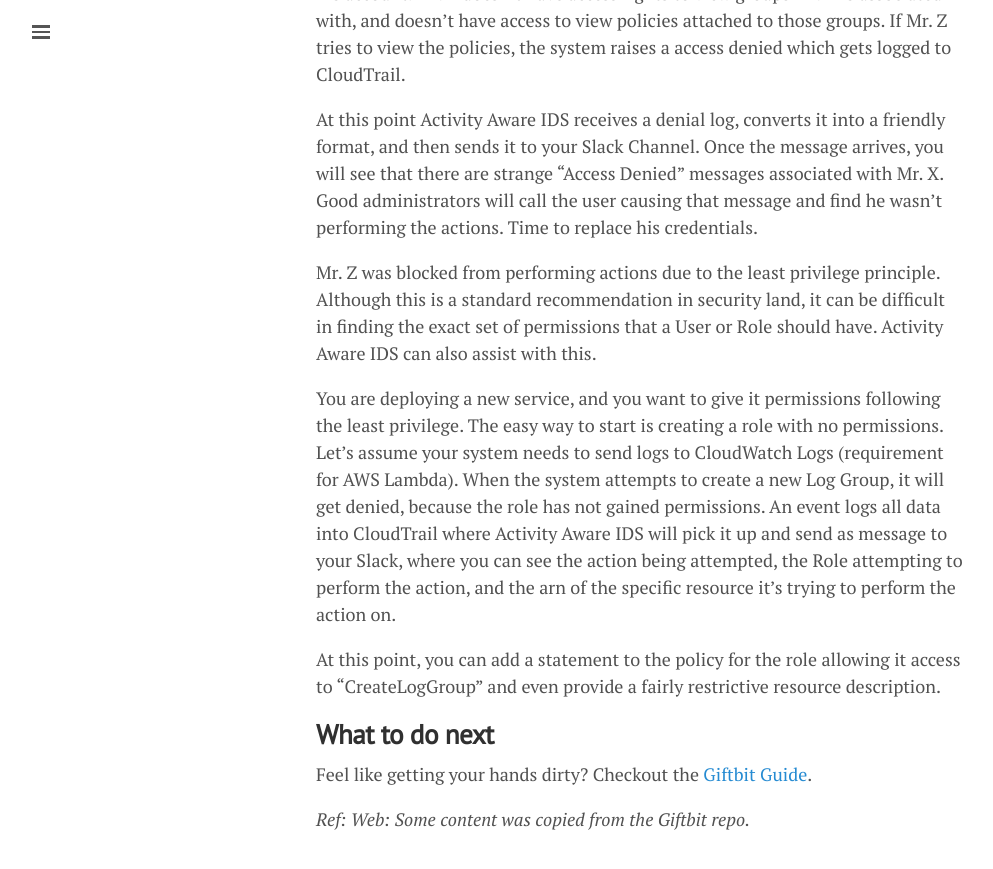
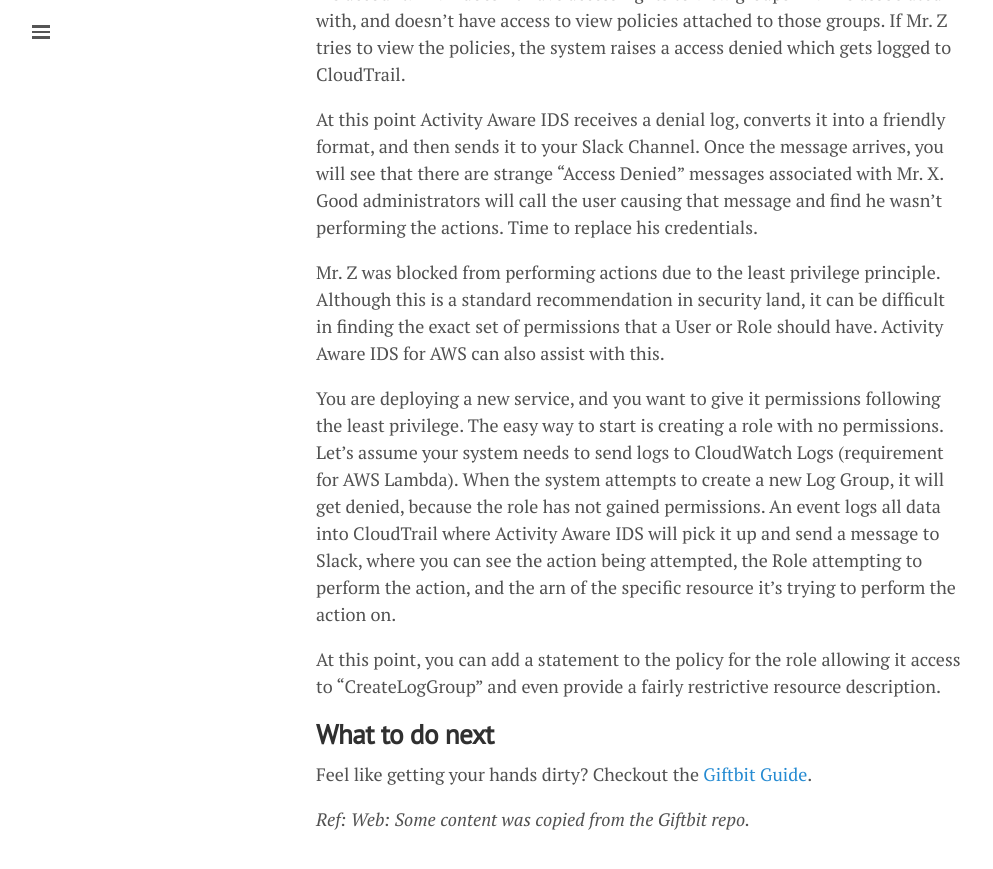
Before and after one commit to lgeurts/lgeurts.github.io, a Jekyll site: the page built from _posts/2021-11-02-activity-aware-ids-for-aws.md, in a window 1280 px wide and 900 px high, scrolled down 1993 px. Shown: the top 869 px of the window, without its empty margins (0-993 px from the left). Built offline with Jekyll 4.4.1, drawn with Linux system fonts in a browser that asks for light colours; nearby versions of some CDN libraries; comment, search, counter and statistics services are not loaded.

Commit message:
Update 2021-11-02-activity-aware-ids-for-aws.md

```diff
--- a/_posts/2021-11-02-activity-aware-ids-for-aws.md
+++ b/_posts/2021-11-02-activity-aware-ids-for-aws.md
@@ -49,9 +49,9 @@
 At this point Activity Aware IDS receives a denial log, converts it into a friendly format, and then sends it to your Slack Channel. Once the message arrives, you will see that there are strange “Access Denied” messages associated with Mr. X.
 <br>Good administrators will call the user causing that message and find he wasn't performing the actions. Time to replace his credentials.
 
-Mr. Z was blocked from performing actions due to the least privilege principle. Although this is a standard recommendation in security land, it can be difficult in finding the exact set of permissions that a User or Role should have. Activity Aware IDS can also assist with this.
+Mr. Z was blocked from performing actions due to the least privilege principle. Although this is a standard recommendation in security land, it can be difficult in finding the exact set of permissions that a User or Role should have. Activity Aware IDS for AWS can also assist with this.
 
-You are deploying a new service, and you want to give it permissions following the least privilege. The easy way to start is creating a role with no permissions. Let's assume your system needs to send logs to CloudWatch Logs (requirement for AWS Lambda). When the system attempts to create a new Log Group, it will get denied, because the role has not gained permissions. An event logs all data into CloudTrail where Activity Aware IDS will pick it up and send as message to your Slack, where you can see the action being attempted, the Role attempting to perform the action, and the arn of the specific resource it’s trying to perform the action on.
+You are deploying a new service, and you want to give it permissions following the least privilege. The easy way to start is creating a role with no permissions. Let's assume your system needs to send logs to CloudWatch Logs (requirement for AWS Lambda). When the system attempts to create a new Log Group, it will get denied, because the role has not gained permissions. An event logs all data into CloudTrail where Activity Aware IDS will pick it up and send a message to Slack, where you can see the action being attempted, the Role attempting to perform the action, and the arn of the specific resource it’s trying to perform the action on.
 
 At this point, you can add a statement to the policy for the role allowing it access to “CreateLogGroup” and even provide a fairly restrictive resource description.
 
```
